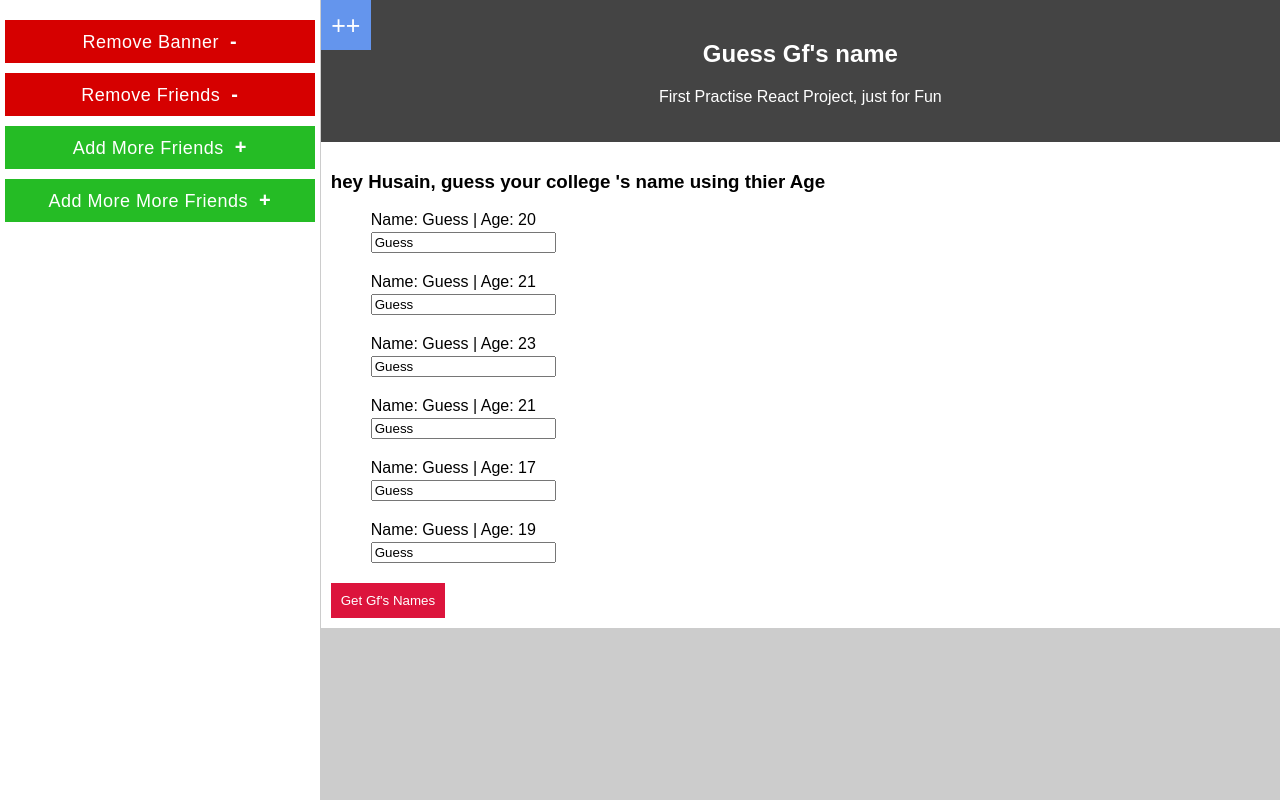
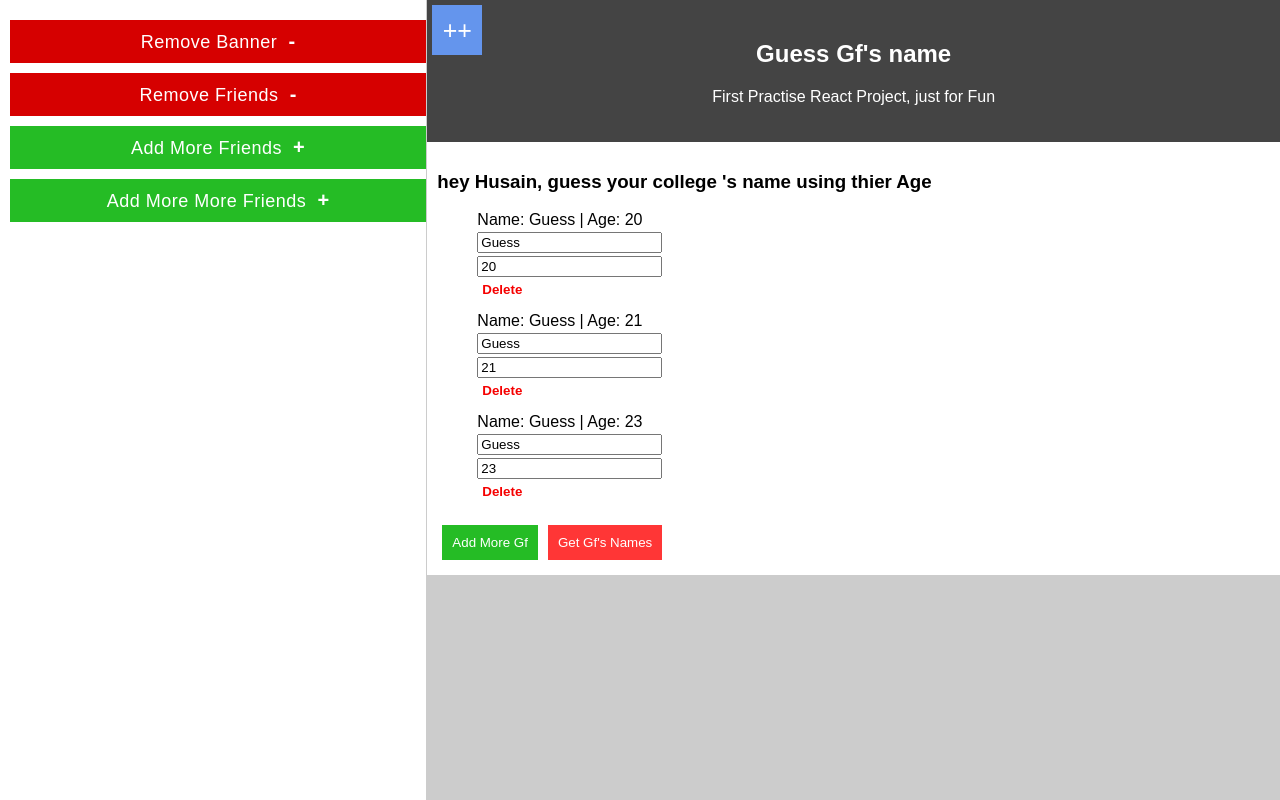
Before and after one commit to HusainMansuri1/Website-Generator_using_React, a React (Create React App) app: page / in a window 1280 px wide. Built offline with nearby package versions, Linux system fonts and the light colour scheme.

Commit message:
add person functionality

```diff
--- a/src/App.css
+++ b/src/App.css
@@ -1,10 +1,10 @@
 *{box-sizing: border-box;}
 
-button,a{cursor: pointer;}
+button,a{cursor: pointer;margin: 5px;}
 
 button{padding: 10px;border: none;background: #fff;outline: none;}
 
-li{margin-bottom: 20px;list-style: none;}
+li{margin-bottom: 10px;list-style: none;}
 
 input{margin-top: 3px;}
 
@@ -25,13 +25,15 @@ input:focus{outline: 2px solid #ff3636;}
 
 .divider-block{height: calc(100% - 143px);display: flex;}
 .static-content{flex: 1;}
-.dynamic-add{flex: 3;}
+.dynamic-add{flex: 2;}
 .dynamic-add{height: 100vh;border-left: 1px solid #ccc; overflow: auto; position: relative;background:#ccc;transition: width .3s ease-in;}
 .dynamic-add.full-active{width: 100%;border: 0;margin: 0;position: absolute;top: 0;left: 0;}
 
 .people{padding: 10px;background: #fff;}
 
-.get-gf-btn{background: crimson;color: #fff;}
+.get-gf-btn{background: #ff3636;color: #fff;}
+.delete-gf-btn{color: #f50000; font-weight: bold;padding: 0;}
+.add-gf-btn{color: #fff;background: #25bc25;}
 
 .full-width{width: 50px;height: 50px;position: absolute;z-index: 2;top: 0px;left: 0px;background: cornflowerblue;color: #fff;font-size: 22px;text-align: center;}
 .full-width::after{content: ' ++';font-size: 25px;}
--- a/src/App.js
+++ b/src/App.js
@@ -6,12 +6,13 @@ import StaticContent from './containerComponents/static-content';
 import DyanamicContent from './containerComponents/dynamic-content';
 
 class App extends Component {
+  componentsId = 1;
   state = {
     components: [
-      { id: 1, name: <Banner key='banner' />, show: true, btnText: 'Banner' },
-      { id: 2, name: <People key='girlfriends' />, show: true, btnText: 'Friends' },
-      { id: 3, name: <People key='more-girlfriends' />, show: false, btnText: 'More Friends' },
-      { id: 4, name: <People key='more-more-girlfriends' />, show: false, btnText: 'More More Friends' },
+      { id: this.componentsId++, name: <Banner key='banner' />, show: true, btnText: 'Banner' },
+      { id: this.componentsId++, name: <People key='girlfriends' />, show: true, btnText: 'Friends' },
+      { id: this.componentsId++, name: <People key='more-girlfriends' />, show: false, btnText: 'More Friends' },
+      { id: this.componentsId++, name: <People key='more-more-girlfriends' />, show: false, btnText: 'More More Friends' },
     ],
   };
 
--- a/src/Custom_components/people_comp.js
+++ b/src/Custom_components/people_comp.js
@@ -1,25 +1,28 @@
 import React, { Component } from 'react';
 
-let People = ({ name, age, change, current, click }) => {
+let People = ({ name, age, change, current, click, onDeletee }) => {
   return (
     <li onClick={click}>
       <div>
         Name: {name} | Age: {age}
       </div>
-      <input type='text' onChange={change} value={name} />
+      <input type='text' className="name" onChange={change} value={name} /><br />
+      <input type='number' className="age" onChange={change} value={age} /><br />
+      <button className="delete-gf-btn" id="delete-gf" onClick={onDeletee}>Delete</button>
     </li>
   );
 };
 
 class PeopleBlock extends Component {
+  gfId = 1;
   state = {
     people: [
-      { id: 1, name: 'Guess', age: '20' },
-      { id: 2, name: 'Guess', age: '21' },
-      { id: 3, name: 'Guess', age: '23' },
-      { id: 4, name: 'Guess', age: '21' },
-      { id: 5, name: 'Guess', age: '17' },
-      { id: 6, name: 'Guess', age: '19' },
+      { id: this.gfId++, name: 'Guess', age: '20' },
+      { id: this.gfId++, name: 'Guess', age: '21' },
+      { id: this.gfId++, name: 'Guess', age: '23' },
+      // { id: this.gfId++, name: 'Guess', age: '21' },
+      // { id: this.gfId++, name: 'Guess', age: '17' },
+      // { id: this.gfId++, name: 'Guess', age: '19' },
     ],
   };
 
@@ -39,8 +42,30 @@ class PeopleBlock extends Component {
   nameChangeHandler = (event, id) => {
     const people = [...this.state.people];
     let change = people.filter((cur) => cur.id === id);
-    change[0].name = event.target.value;
+    event.target.classList.contains('name')
+      ? change[0].name = event.target.value
+      : change[0].age = event.target.value;
     this.setState({ people });
+  };
+
+  deleteGfHandler = (index, name) => {
+    if(window.confirm(`Are you sure you want to delete  "${name}" from your life ?`)){
+      const people = [...this.state.people];
+      people.splice(index, 1);
+      this.setState({ people });
+    }
+  };
+
+  addGfHandler = () => {
+    const people = [...this.state.people];
+    let name = window.prompt("Enter name: ");
+    let age = Number(window.prompt("Enter Age: "));
+    if(name && age) {
+      people.push({ id: this.gfId++, name: name, age: age });
+      this.setState({ people });
+    } else {
+      alert("Gf creation failed: Please enter both fields\nName in letters \nAge in Numbers");
+    }
   };
 
   render() {
@@ -51,9 +76,12 @@ class PeopleBlock extends Component {
           <ul className='gf-block'>
             {/* <People name={this.state.people[0].name} age={this.state.people[0].age} click={() => this.getGirlfriendNameHandler('Saloni')} change={this.nameChangeHandler} />} */}
             {this.state.people.map((peop, ind) => (
-              <People key={'gf-no-' + peop.id} name={peop.name} age={peop.age} change={(event) => this.nameChangeHandler(event, peop.id)} current={peop} />
+              <People key={'gf-no-' + peop.id} onDeletee={() => this.deleteGfHandler(ind, peop.name)} name={peop.name} age={peop.age} change={(event) => this.nameChangeHandler(event, peop.id)} current={peop} />
             ))}
           </ul>
+          <button className="add-gf-btn" id="add-gf" onClick={this.addGfHandler}>
+            Add More Gf
+          </button>
           <button className="get-gf-btn" onClick={this.getGirlfriendNameHandler} id='next-girlfriend'>
             Get Gf's Names
           </button>
```
